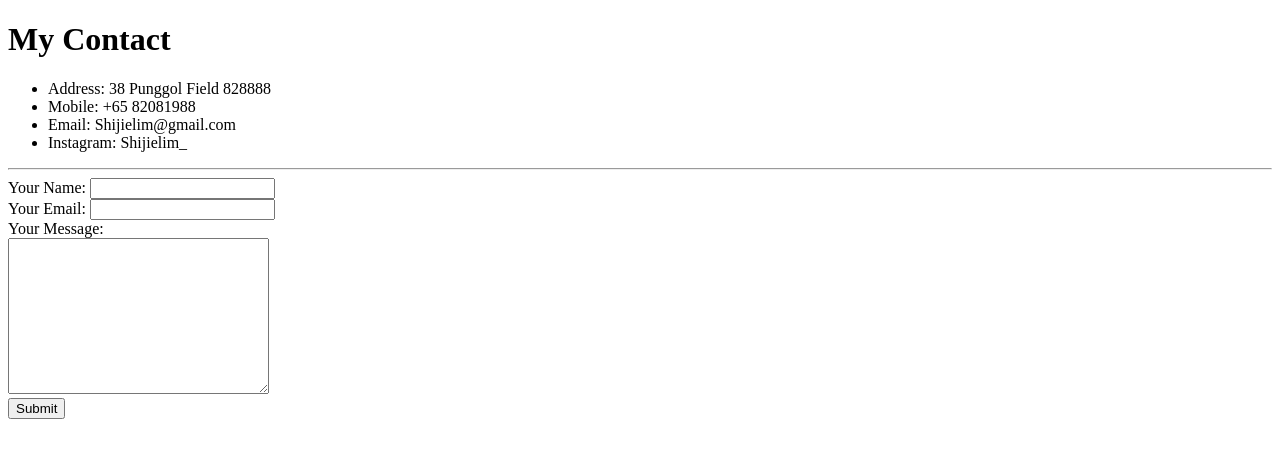
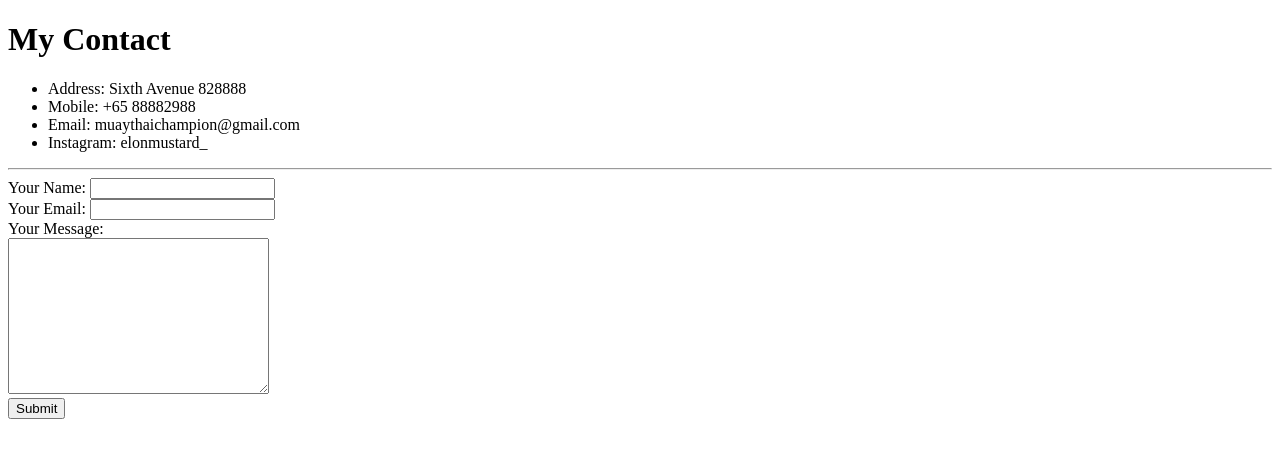
Before and after one commit to ShiJieCodes/cv, a plain HTML site: page contact.html in a window 1280 px wide. Drawn offline with Linux system fonts and the light colour scheme.

Commit message:
Update contact.html
Change sensitive info

```diff
--- a/contact.html
+++ b/contact.html
@@ -9,10 +9,10 @@
 <body>
   <h1>My Contact</h1>
   <ul>
-    <li>Address: 38 Punggol Field 828888</li>
-    <li>Mobile: +65 82081988</li>
-    <li>Email: Shijielim@gmail.com</li>
-    <li>Instagram: Shijielim_</li>
+    <li>Address: Sixth Avenue 828888</li>
+    <li>Mobile: +65 88882988</li>
+    <li>Email: muaythaichampion@gmail.com</li>
+    <li>Instagram: elonmustard_</li>
   </ul>
 <hr>
   <form action="mailto:shijielim@gmail.com" method="post" enctype="text/plain">
```
